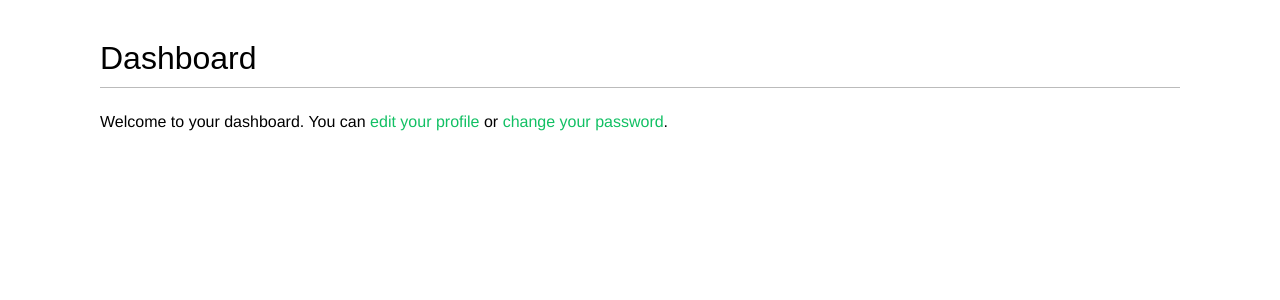
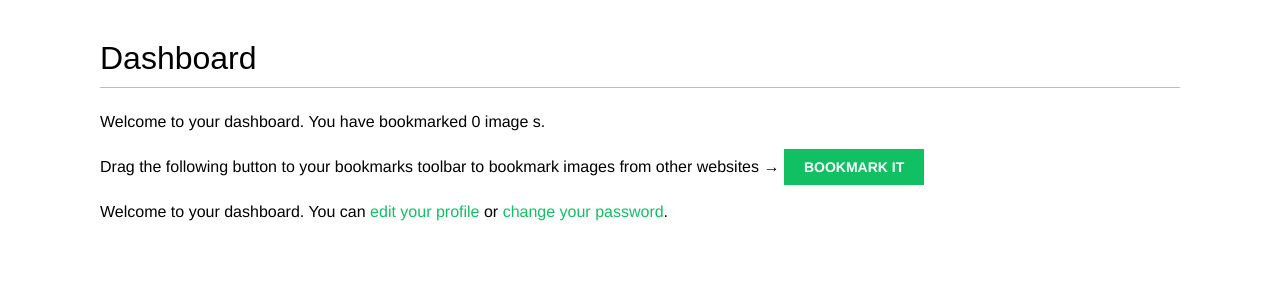
Before and after one commit to Aakashraz/bookmarks, a Django app: page /account/ in a window 1280 px wide. Shown: the part 48-348 px from the top of the page. Run offline with Django 5.2, Linux system fonts and the light colour scheme; a user stored in the database is signed in; data that the repository does not hold is empty; some web fonts are replaced.

Commit message:
added bookmarklet_launcher.js file and working on integrity error

```diff
--- a/bookmarks/account/templates/account/dashboard.html
+++ b/bookmarks/account/templates/account/dashboard.html
@@ -14,10 +14,23 @@
 <!--    </div>-->
 <!--    {% endif %}-->
 
+<!--Change for bookmarklet -->
+    {%  with total_images_created=request.user.images_created.count %}
+    <p>
+        Welcome to your dashboard. You have bookmarked {{ total_images_created }}
+        image {{ total_images_created|pluralize }}.
+    </p>
+    {% endwith %}
+    <p>Drag the following button to your bookmarks toolbar to bookmark images
+        from other websites → <a href="javascript:{% include 'bookmarklet_launcher.js' %}"
+                                  class="button">Bookmark it </a>
+    </p>
+<!-- &rarr also refers to the '→' symbol -->
     <p>
         Welcome to your dashboard.
         You can <a href="{% url 'edit' %}">edit your profile</a> or
         <a href="{% url 'password_change' %}">change your password</a>.
     </p>
 
+
 {% endblock %}
--- /dev/null
+++ b/bookmarks/images/templates/bookmarklet_launcher.js
@@ -0,0 +1,20 @@
+(function(){
+    if(!window.bookmarklet) {
+        // t creates a new <script> element, sets its src attribute to the URL of the bookmarklet.js file, and
+        // appends it to the <body>.
+        bookmarklet_js = document.body.appendChild(document.createElement('script'));
+
+        bookmarklet_js.src = '//127.0.0.1:8000/static/js/bookmarklet.js?r='+Math.floor(Math.random()*9999999999999999);
+        // Using a random number, we prevent the browser from loading
+        // the file from the browser’s cache. If the bookmarklet JavaScript has been previously loaded,
+        // the different parameter value will force the browser to load the script from the source URL
+        // again. This way, we make sure the bookmarklet always runs the most up-to-date JavaScript code.
+        window.bookmarklet = true;
+    }
+    else {
+        bookmarkletLaunch();
+        // If window.bookmarklet is defined and has a truthy value, the bookmarkletLaunch() function
+        // is executed. We will define bookmarkletLaunch() as a global function in the bookmarklet.js
+        // script.
+    }
+})();
```
Also changed, not shown: bookmarks/images/views.py (+8 -4 lines), bookmarks/db.sqlite3, bookmarks/media/images/2025/01/25/django-and-duke.jpg (added), bookmarks/media/images/2025/01/25/django-and-duke_9ivCv6R.jpg (added), bookmarks/media/images/2025/01/25/django-and-duke_I60NIBQ.jpg (added), bookmarks/media/images/2025/01/25/django-and-duke_KnsfG4c.jpg (added), bookmarks/media/images/2025/01/25/django-and-duke_UTqwNup.jpg (added), bookmarks/media/images/2025/01/25/django-and-duke_b6NSfUK.jpg (added), bookmarks/media/images/2025/01/25/django-and-duke_lrwCYkV.jpg (added), bookmarks/media/images/2025/01/25/django-and-duke_uzFlGCc.jpg (added).
